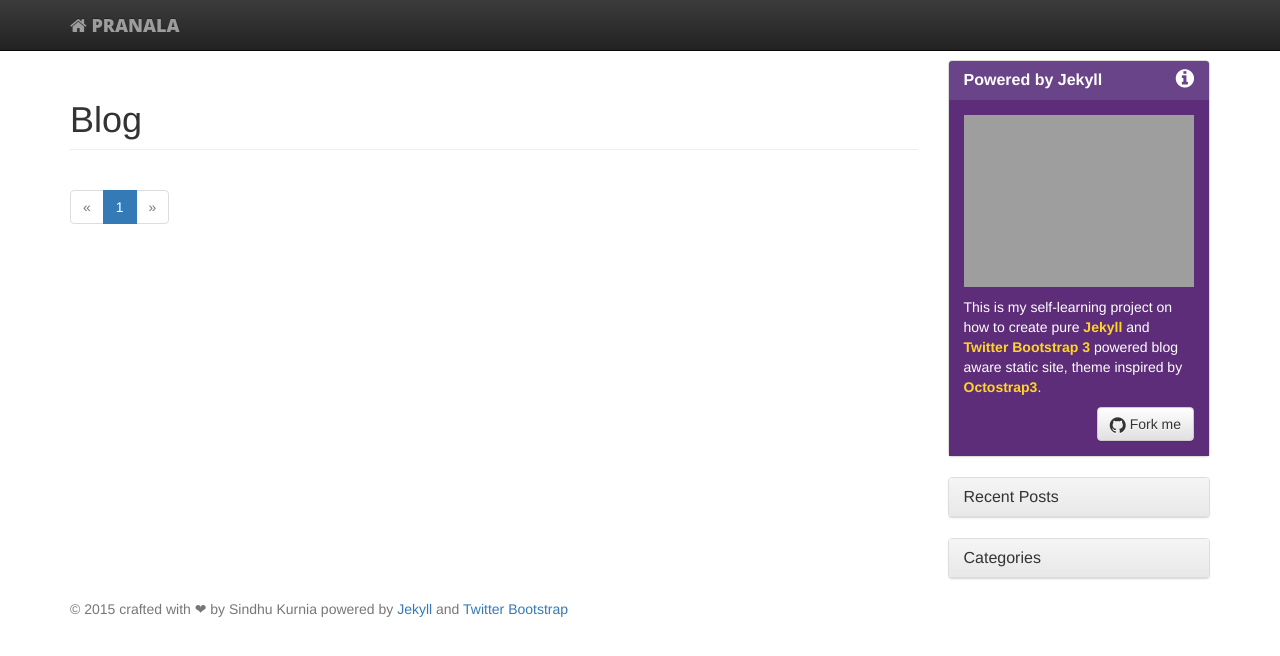
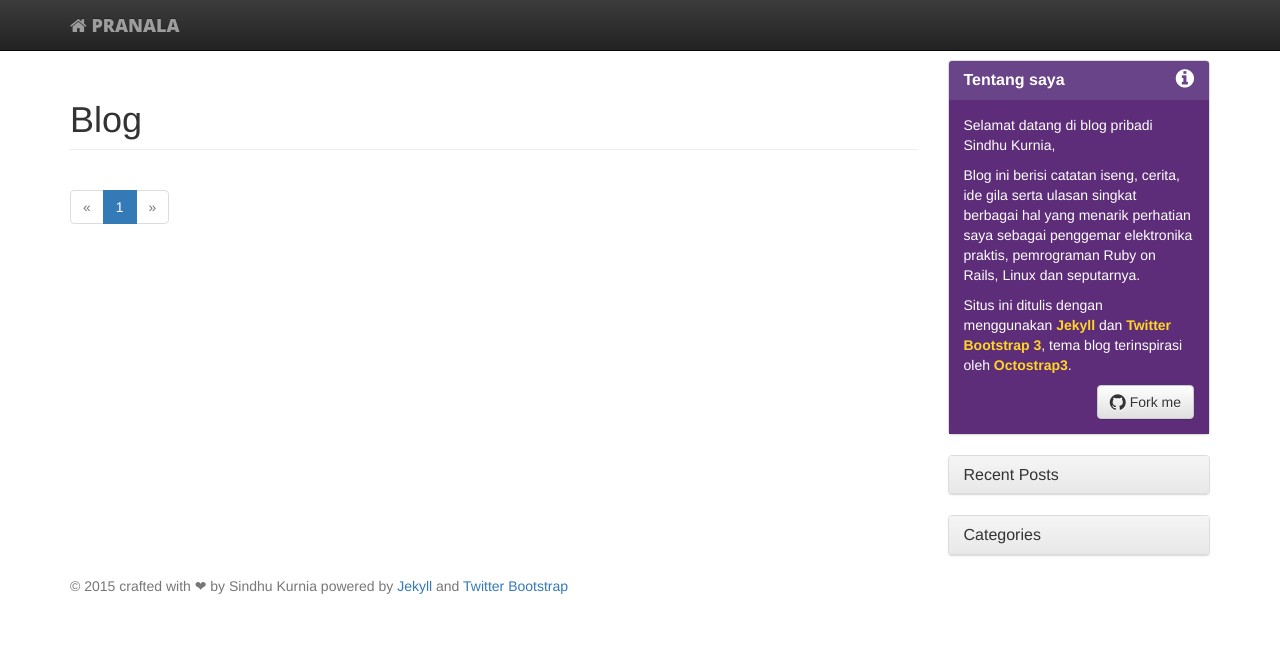
Before and after one commit to kurnias/pranala, a Jekyll site: the page built from index.html, in a window 1280 px wide. Shown: the top 656 px of the page. Built offline with Jekyll 4.4.1, drawn with Linux system fonts in a browser that asks for light colours; nearby versions of some CDN libraries; the list of posts is cut into pages by our own code.

Commit message:
edit README.md

```diff
--- a/_includes/sidebar.html
+++ b/_includes/sidebar.html
@@ -1,13 +1,26 @@
 <!--Promo -->
 <section class="panel panel-default">
   <div class="panel-heading panel-heading-custom">
-    <h3 class="panel-title"><strong>Powered by Jekyll</strong><span class="fa fa-info-circle fa-lg pull-right"></span> </h3></div>
+    <h3 class="panel-title"><strong>Tentang saya</strong><span class="fa
+fa-info-circle fa-lg pull-right"></span> </h3></div>
 <div class="panel-body">
-<img src="http://prana.la/images/logo.png" alt="hubpress" class="img-responsive center-block" />
+<!--Logo Jekyll<img src="http://prana.la/images/logo.png" alt="hubpress"
+class="img-responsive center-block" /> -->
+Selamat datang di blog pribadi Sindhu Kurnia,
 <p></p>
-This is my self-learning project on how to create pure <a style="color:#ffd526" href="http://jekyllrb.com"><strong>Jekyll</strong></a> and <a style="color:#ffd526" href="http://getbootstrap.com"><strong>Twitter Bootstrap 3</strong></a> powered blog aware static site, theme inspired by <a style="color:#ffd526" href="http://kaworu.github.io/octostrap3/"><strong>Octostrap3</strong></a>.
+Blog ini berisi catatan iseng, cerita, ide gila serta ulasan singkat
+berbagai hal yang menarik perhatian saya sebagai penggemar elektronika praktis,
+pemrograman Ruby on Rails, Linux dan seputarnya.
 <p></p>
-<a class="btn btn-default pull-right" href="https://github.com/kurnias/kyllstrap">
+Situs ini ditulis dengan menggunakan <a style="color:#ffd526"
+href="http://jekyllrb.com"><strong>Jekyll</strong></a> dan <a
+style="color:#ffd526" href="http://getbootstrap.com"><strong>Twitter
+Bootstrap 3</strong></a>, tema blog terinspirasi oleh <a
+style="color:#ffd526"
+href="http://kaworu.github.io/octostrap3/"><strong>Octostrap3</strong></a>.
+<p></p>
+<a class="btn btn-default pull-right"
+href="https://github.com/kurnias/pranala">
   <i class="fa fa-github fa-lg"></i> Fork me</a>
 </div>
 </section>
```
Also changed, not shown: README.md.
